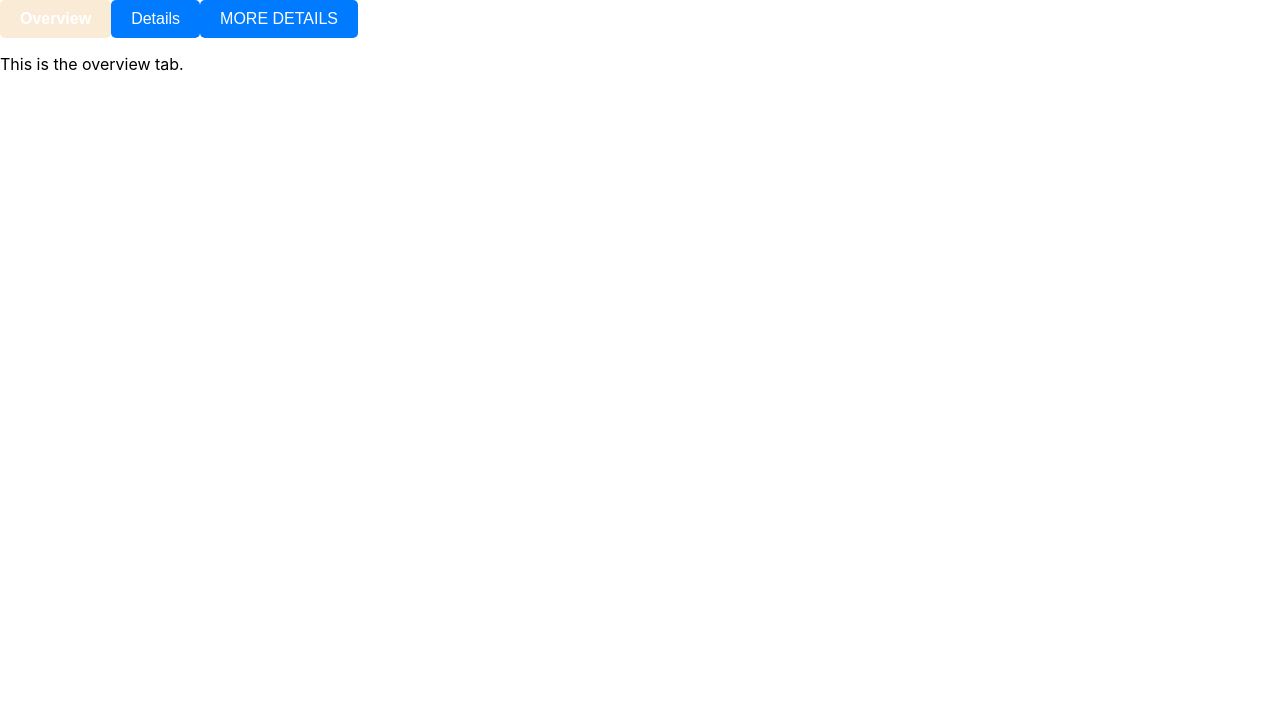
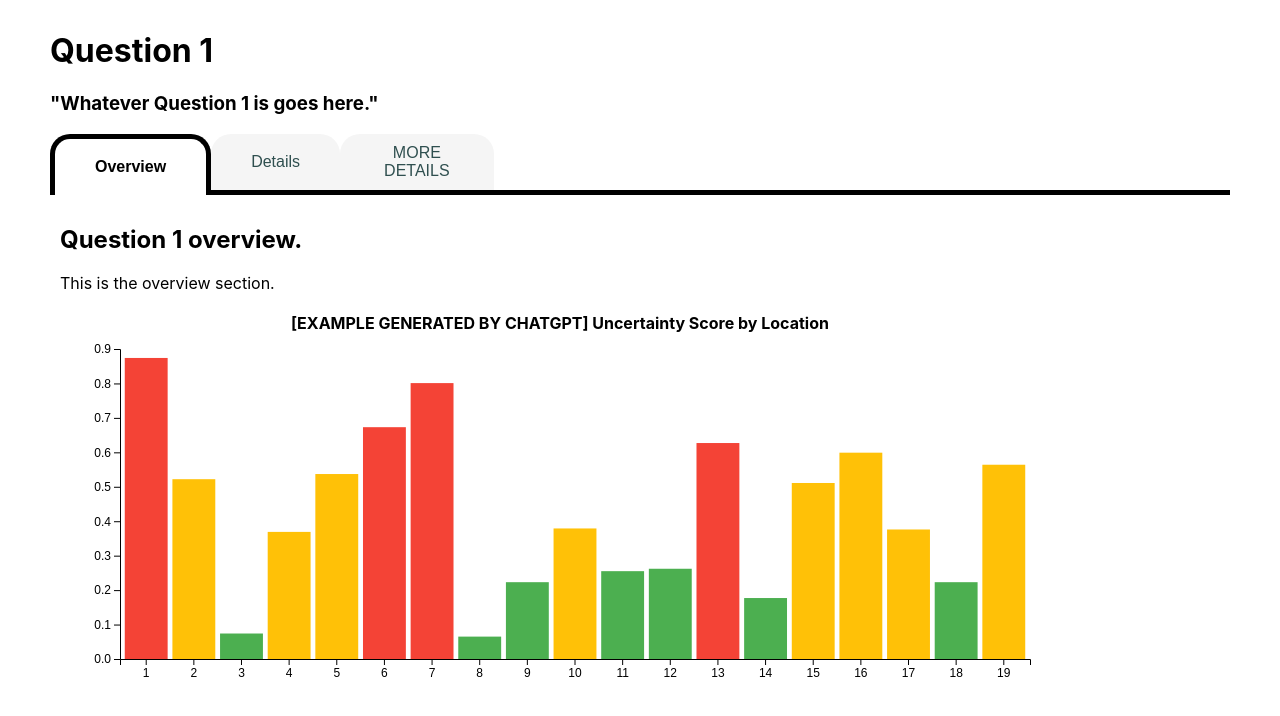
Before and after one commit to eethansmith/COMP3022_GROUP_19, a React (Create React App) app in the folder app/: page /Q1 in a window 1280 px wide. Shown: the top 716 px of the page. Built offline with nearby package versions, Linux system fonts and the light colour scheme.

Commit message:
feat: Implemented example visualisation.

```diff
--- a/app/src/components/Tabular.jsx
+++ b/app/src/components/Tabular.jsx
@@ -19,13 +19,14 @@ const Tabular = ({ tabs }) => {
                     return (
                         <button
                             key = {index}
-                            className = {`${styles["header-button"]} ${index === activeTabIndex ? styles["active"] : ""}`}
+                            className = {`${styles["header-button"]} ${index === activeTabIndex ? styles["active"] : styles["inactive"]}`}
                             onClick = {(() => setActiveTab(index))}
                         >
                             {tab.header} {/* Set the Header as the label */}
                         </button>
                     );
                 })}
+                <div className={styles["header-fill"]}></div>
             </div>
 
             {/* Display the selected tab's content */}
--- a/app/src/components/Tabular.module.css
+++ b/app/src/components/Tabular.module.css
@@ -1,29 +1,47 @@
 .container {
-
+    width: 100%;
 }
 
 .header-container {
     display: flex;
     flex-direction: row;
+    justify-content: left;
 }
 
 .header-button {
-    padding: 10px 20px;
+    padding: 10px 40px;
     font-size: 1rem;
-    font-weight: 400I a;
-    background-color: #007bff;
-    color: white;
-    border: none;
-    border-radius: 5px;
+    background-color: whitesmoke;
+    color: darkslategray;
     cursor: pointer;
     transition: background-color 0.3s ease;
+    border-radius: 20px 20px 0px 0px;
 }
 
-.header-button:hover {
-    background-color: #0056b3;
+.inactive:hover {
+    background-color: lightgray;
+}
+
+.header-fill {
+    width: 100%;
+    border-bottom: 5px solid black;
 }
 
 .active {
-    background-color: antiquewhite;
-    font-weight: 800;
+    border: 5px solid black;
+    border-bottom: none;
+    background-color: white;
+    font-weight: 600;
+    color: black;
 }
+
+
+.inactive {
+    /* border: 2px solid black; */
+    border:none;
+    border-bottom: 5px solid black;
+}
+
+.content {
+    padding: 10px;
+}
--- a/app/src/pages/Q1/Q1.jsx
+++ b/app/src/pages/Q1/Q1.jsx
@@ -1,15 +1,31 @@
 import Tabular, { createTab } from "../../components/Tabular";
+import styles from "./Q1.module.css"
+
+// Tabs
+import OverviewTab from "./Tabs/OverviewTab";
 
 // Just testing if the tabs work
 const Question1 = () => {
 
     const tabs = [
-        createTab("Overview", <p>This is the overview tab.</p>),
+        createTab("Overview", <OverviewTab />),
         createTab("Details", <p>This is the details tab.</p>),
         createTab("MORE DETAILS", <p>This is the MORE details tab.</p>)
     ];
 
-    return <Tabular tabs={tabs}></Tabular>
+    return (
+        <div className={styles["body"]}>
+
+            {/* Title */}
+            <h1>Question 1</h1>
+            <h3>"Whatever Question 1 is goes here."</h3>
+
+            <div className={styles["tabs"]}>
+                <Tabular tabs={tabs}></Tabular>
+            </div>
+
+        </div>
+    );
 }
 
 export default Question1;
--- a/app/src/pages/Q1/Q1.module.css
+++ b/app/src/pages/Q1/Q1.module.css
@@ -0,0 +1,7 @@
+.body {
+    padding: 10px 50px;
+}
+
+.tabs {
+    width: 100%;
+}
--- /dev/null
+++ b/app/src/pages/Q1/Tabs/OverviewTab.jsx
@@ -0,0 +1,16 @@
+import UncertaintyBarChart from "../Visualisations/example";
+
+const OverviewTab = () => {
+
+    return (
+        <div>
+            <h2>Question 1 overview.</h2>
+            <p>This is the overview section.</p>
+
+            <UncertaintyBarChart />
+        </div>
+    )
+
+}
+
+export default OverviewTab;
--- /dev/null
+++ b/app/src/pages/Q1/Visualisations/example.jsx
@@ -0,0 +1,90 @@
+import React, { useEffect, useRef } from 'react';
+import * as d3 from 'd3';
+
+const UncertaintyBarChart = () => {
+  const d3Container = useRef(null);
+
+  const data = [
+    { location: 1, uncertainty_score: 0.874, uncertainty_level: 'High' },
+    { location: 2, uncertainty_score: 0.522, uncertainty_level: 'Moderate' },
+    { location: 3, uncertainty_score: 0.074, uncertainty_level: 'Low' },
+    { location: 4, uncertainty_score: 0.369, uncertainty_level: 'Moderate' },
+    { location: 5, uncertainty_score: 0.537, uncertainty_level: 'Moderate' },
+    { location: 6, uncertainty_score: 0.673, uncertainty_level: 'High' },
+    { location: 7, uncertainty_score: 0.801, uncertainty_level: 'High' },
+    { location: 8, uncertainty_score: 0.065, uncertainty_level: 'Low' },
+    { location: 9, uncertainty_score: 0.223, uncertainty_level: 'Low' },
+    { location: 10, uncertainty_score: 0.379, uncertainty_level: 'Moderate' },
+    { location: 11, uncertainty_score: 0.255, uncertainty_level: 'Low' },
+    { location: 12, uncertainty_score: 0.262, uncertainty_level: 'Low' },
+    { location: 13, uncertainty_score: 0.627, uncertainty_level: 'High' },
+    { location: 14, uncertainty_score: 0.177, uncertainty_level: 'Low' },
+    { location: 15, uncertainty_score: 0.511, uncertainty_level: 'Moderate' },
+    { location: 16, uncertainty_score: 0.599, uncertainty_level: 'Moderate' },
+    { location: 17, uncertainty_score: 0.376, uncertainty_level: 'Moderate' },
+    { location: 18, uncertainty_score: 0.223, uncertainty_level: 'Low' },
+    { location: 19, uncertainty_score: 0.564, uncertainty_level: 'Moderate' },
+  ];
+
+  useEffect(() => {
+    const svg = d3.select(d3Container.current);
+    svg.selectAll('*').remove(); // Clear existing
+
+    const width = 1000;
+    const height = 400;
+    const margin = { top: 40, right: 30, bottom: 50, left: 60 };
+
+    const x = d3
+      .scaleBand()
+      .domain(data.map((d) => d.location))
+      .range([margin.left, width - margin.right])
+      .padding(0.1);
+
+    const y = d3
+      .scaleLinear()
+      .domain([0, d3.max(data, (d) => d.uncertainty_score)])
+      .nice()
+      .range([height - margin.bottom, margin.top]);
+
+    const color = d3
+      .scaleOrdinal()
+      .domain(['Low', 'Moderate', 'High'])
+      .range(['#4caf50', '#ffc107', '#f44336']);
+
+    svg
+      .append('g')
+      .selectAll('rect')
+      .data(data)
+      .join('rect')
+      .attr('x', (d) => x(d.location))
+      .attr('y', (d) => y(d.uncertainty_score))
+      .attr('height', (d) => y(0) - y(d.uncertainty_score))
+      .attr('width', x.bandwidth())
+      .attr('fill', (d) => color(d.uncertainty_level));
+
+    svg
+      .append('g')
+      .attr('transform', `translate(0,${height - margin.bottom})`)
+      .call(d3.axisBottom(x).tickFormat(d3.format('d')))
+      .attr('font-size', '12px');
+
+    svg
+      .append('g')
+      .attr('transform', `translate(${margin.left},0)`)
+      .call(d3.axisLeft(y))
+      .attr('font-size', '12px');
+
+    svg
+      .append('text')
+      .attr('x', width / 2)
+      .attr('y', margin.top / 2)
+      .attr('text-anchor', 'middle')
+      .style('font-size', '16px')
+      .style('font-weight', 'bold')
+      .text('[EXAMPLE GENERATED BY CHATGPT] Uncertainty Score by Location');
+  }, []);
+
+  return <svg ref={d3Container} width="1000" height="400" />;
+};
+
+export default UncertaintyBarChart;
```
